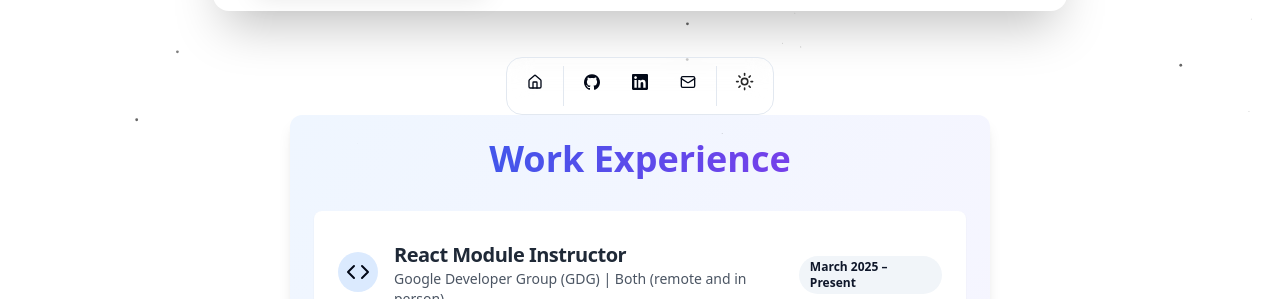
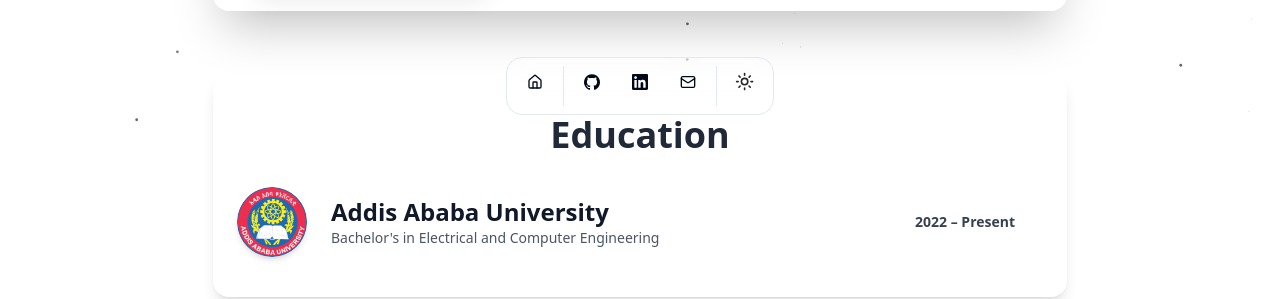
Before and after one commit to Mekin-jema/zest.dev, a React (Vite) app: page / in a window 1280 px wide. Shown: the part 653-952 px from the top of the page. Built offline with nearby package versions, Linux system fonts and the light colour scheme.

Commit message:
feat: add Education component with university details and animations

```diff
--- /dev/null
+++ b/src/components/pages/Education.tsx
@@ -0,0 +1,57 @@
+import React from 'react'
+import { motion } from 'framer-motion'
+
+type Props = {}
+
+const Education = (props: Props) => {
+  return (
+    <motion.div
+      className="max-w-4xl mx-auto px-6 py-10 bg-white dark:bg-gray-900 rounded-2xl shadow-lg"
+      initial={{ opacity: 0, y: 50 }}
+      whileInView={{ opacity: 1, y: 0 }}
+      transition={{ duration: 0.6, ease: 'easeOut' }}
+    >
+      <motion.h1
+        className="text-4xl font-extrabold text-center mb-8 text-gray-800 dark:text-white"
+        initial={{ opacity: 0 }}
+        animate={{ opacity: 1 }}
+        transition={{ delay: 0.2 }}
+      >
+        Education
+      </motion.h1>
+
+      <motion.div
+        className="flex items-center justify-between flex-col md:flex-row gap-6"
+        initial={{ opacity: 0 }}
+        animate={{ opacity: 1 }}
+        transition={{ delay: 0.4 }}
+      >
+        {/* Left - Logo & University Info */}
+        <div className="flex items-center gap-6">
+          <img
+            src="/aau1.png"
+            alt="Addis Ababa University"
+            className="w-[70px] h-[70px] rounded-full object-cover shadow-md"
+          />
+          <div className="flex flex-col text-left">
+            <h2 className="text-2xl font-semibold text-gray-900 dark:text-white">
+              Addis Ababa University
+            </h2>
+            <p className="text-sm text-gray-600 dark:text-gray-400">
+              Bachelor's in Electrical and Computer Engineering
+            </p>
+          </div>
+        </div>
+
+        {/* Right - Date */}
+        <div className="text-right">
+          <p className="text-sm px-7  rounded-md font-bold text-gray-700 dark:text-white ">
+            2022 – Present
+          </p>
+        </div>
+      </motion.div>
+    </motion.div>
+  )
+}
+
+export default Education
--- a/src/components/pages/Experience.tsx
+++ b/src/components/pages/Experience.tsx
@@ -93,7 +93,7 @@ const Experience: React.FC = () => {
 
   return (
     <motion.div
-      className="w-[700px] max-w-6xl mx-auto p-4 sm:p-6 bg-gradient-to-br from-blue-50 to-purple-50 dark:from-gray-900 dark:to-blue-900 rounded-xl shadow-lg mt-10"
+      className="max-w-6xl mx-auto p-4 sm:p-6 bg-gradient-to-br from-blue-50 to-purple-50 dark:from-gray-900 dark:to-blue-900 rounded-xl shadow-lg mt-10"
       variants={containerVariants}
       initial="hidden"
       animate="visible"
--- a/src/components/pages/Portfolio.tsx
+++ b/src/components/pages/Portfolio.tsx
@@ -10,6 +10,7 @@ import SkillsSection from "./SkillSection";
 import ProjectsSection from "./Project";
 import Footer from "./Footer";
 import MarqueeDemo from "./MarqueeDemo";
+import Education from "./Education";
 
 interface AnimatedSectionProps {
   children: ReactNode;
@@ -101,6 +102,9 @@ function Portfolio() {
           <About />
         </AnimatedSection>
         <AnimatedSection>
+         <Education />
+        </AnimatedSection>
+        <AnimatedSection>
           <Experience />
         </AnimatedSection>
         <AnimatedSection>
```
Also changed, not shown: public/aau1.png (added).
